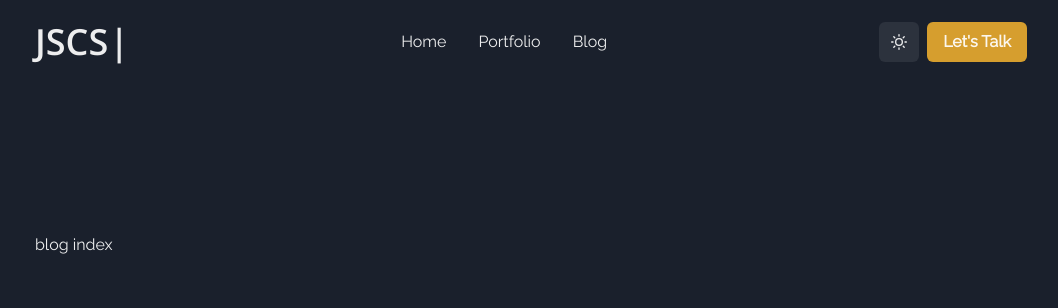
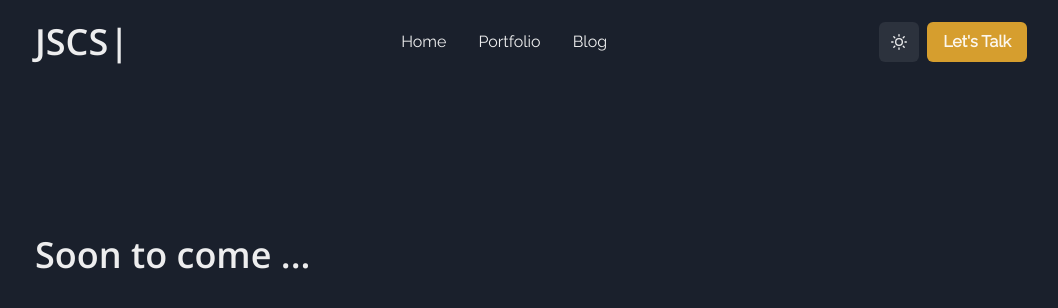
Before and after one commit to jsc-repo/portfolio, a Next.js app: page /blog in a window 1280 px wide. Shown: the top 308 px of the page, without its empty margins (109-1167 px from the left). Built offline with nearby package versions, Linux system fonts and the light colour scheme.

Commit message:
changed sidebar bg

```diff
--- a/components/NavSidebar.jsx
+++ b/components/NavSidebar.jsx
@@ -9,7 +9,7 @@ const NavSidebar = ({ isOpen, onClose, onOpen, onToggle }) => {
         <Box
           p={5}
           color="white"
-          bg="orange.200"
+          bg="gray.700"
           shadow="md"
           w="full"
           h="full"
@@ -20,6 +20,7 @@ const NavSidebar = ({ isOpen, onClose, onOpen, onToggle }) => {
         >
           <Flex justifyContent={"end"}>
             <IconButton
+              bg="blue.900"
               display={{ sm: "none" }}
               aria-label="Open Menu"
               icon={<CloseIcon />}
--- a/pages/blog/index.jsx
+++ b/pages/blog/index.jsx
@@ -1,7 +1,12 @@
+import { Box, Heading } from "@chakra-ui/react";
 import React from "react";
 
 const index = () => {
-  return <div>blog index</div>;
+  return (
+    <Box>
+      <Heading>Soon to come ...</Heading>
+    </Box>
+  );
 };
 
 export default index;
```
